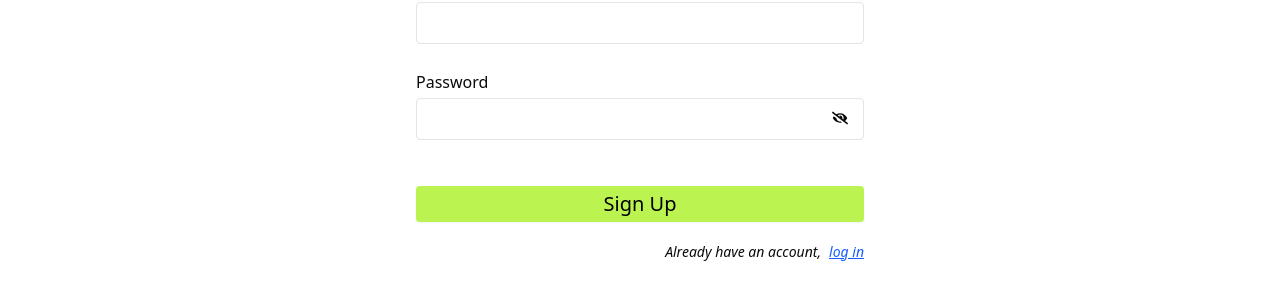
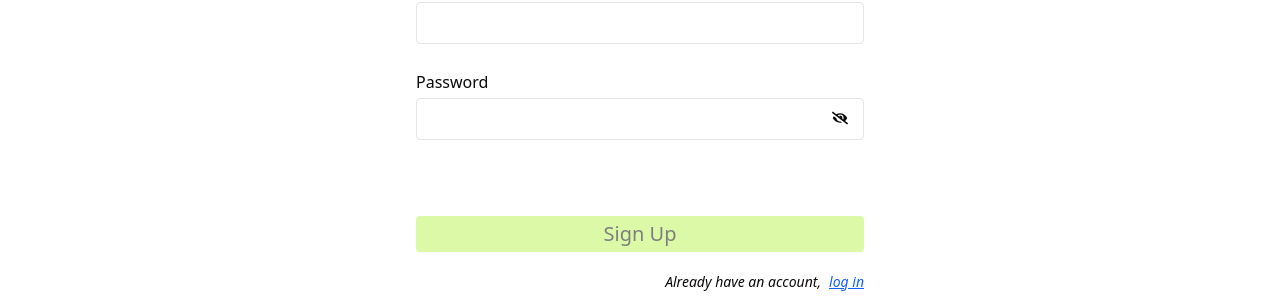
Before and after one commit to YuliaEnik/rest-client-app, a Next.js app: page /en/signup in a window 1280 px wide. Shown: the part 302-604 px from the top of the page. Built offline with nearby package versions, Linux system fonts and the light colour scheme; no server answers.

Commit message:
refactor: update errors messages

```diff
--- a/messages/be.json
+++ b/messages/be.json
@@ -73,7 +73,8 @@
       "password_min": "Пароль павінен змяшчаць мінімум 8 сімвалаў",
       "password": "Пароль павінен змяшчаць хаця б адну вялікую літару, адну малую літару, адну лічбу і адзін спецыяльны сімвал (@#$!%*?&<>)",
       "auth_failed": "Памылка аўтэнтыфікацыі",
-      "email_already_used": "Гэты email ужо зарэгістраваны"
+      "auth/email-already-in-use": "Гэты email ужо зарэгістраваны",
+      "auth/invalid-credential": "Няправільны адрас электроннай пошты і/або пароль"
     }
   },
   "restfulPage": {
--- a/messages/en.json
+++ b/messages/en.json
@@ -73,7 +73,8 @@
       "password_min": "Password must be at least 8 characters",
       "password": "Password must contain at least one uppercase letter, one lowercase letter, one number, and one special character(@#$!%*?&<>",
       "auth_failed": "Authentication failed",
-      "email_already_used": "This email is already registered"
+      "auth/email-already-in-use": "This email is already registered",
+      "auth/invalid-credential": "Invalid email or/and password"
     }
   },
   "restfulPage": {
--- a/messages/ru.json
+++ b/messages/ru.json
@@ -72,7 +72,8 @@
       "password_min": "Пароль должен содержать минимум 8 символов",
       "password": "Пароль должен содержать как минимум одну заглавную букву, одну строчную букву, одну цифру и один специальный символ (@#$!%*?&<>)",
       "auth_failed": "Ошибка аутентификации",
-      "email_already_used": "Этот email уже зарегистрирован"
+      "auth/email-already-in-use": "Этот email уже зарегистрирован",
+      "auth/invalid-credential": "Неправильный адрес электронной почты и/или пароль"
     }
   },
   "restfulPage": {
--- a/src/app/[locale]/(auth)/signin/page.tsx
+++ b/src/app/[locale]/(auth)/signin/page.tsx
@@ -5,6 +5,7 @@ import { FaEye, FaEyeSlash } from 'react-icons/fa';
 import Link from 'next/link';
 import { useRouter } from 'next/navigation';
 import { useTranslations } from 'next-intl';
+import { FirebaseError } from '@firebase/app';
 import { yupResolver } from '@hookform/resolvers/yup';
 
 import { Button } from '@/components/ui/button';
@@ -26,7 +27,7 @@ export default function SignInPage() {
   const {
     register,
     handleSubmit,
-    formState: { errors },
+    formState: { errors, isValid },
     setError,
   } = useForm<SignInFormData>({
     resolver: yupResolver(signInSchema),
@@ -39,10 +40,18 @@ export default function SignInPage() {
       router.push('/');
     } catch (error) {
       console.error('Auth error:', error);
-      setError('root', {
-        type: 'manual',
-        message: t('errors.auth_failed'),
-      });
+      if (error instanceof FirebaseError) {
+        if (error.code === 'auth/invalid-credential') {
+          setError('root', {
+            type: 'manual',
+            message: t('errors.auth/invalid-credential'),
+          });
+        } else
+          setError('root', {
+            type: 'manual',
+            message: t('errors.auth_failed'),
+          });
+      }
     } finally {
       setIsSubmitting(false);
     }
@@ -99,7 +108,7 @@ export default function SignInPage() {
         <Button
           type="submit"
           className="w-full mt-5 text-xl bg-lime-300 text-black rounded hover:bg-lime-400"
-          disabled={isSubmitting}
+          disabled={isSubmitting || !isValid}
         >
           {t('signIn')}
         </Button>
--- a/src/app/[locale]/(auth)/signup/page.tsx
+++ b/src/app/[locale]/(auth)/signup/page.tsx
@@ -6,6 +6,7 @@ import { FaEye, FaEyeSlash } from 'react-icons/fa';
 import Link from 'next/link';
 import { useRouter } from 'next/navigation';
 import { useTranslations } from 'next-intl';
+import { FirebaseError } from '@firebase/app';
 import { yupResolver } from '@hookform/resolvers/yup';
 import { createUserWithEmailAndPassword, updateProfile } from 'firebase/auth';
 
@@ -30,10 +31,11 @@ export default function SignUpPage() {
   const {
     register,
     handleSubmit,
-    formState: { errors },
+    formState: { errors, isValid },
     setError,
   } = useForm<SignUpFormData>({
     resolver: yupResolver(signUpSchema),
+    mode: 'onChange',
   });
 
   const onSubmit = async (data: SignUpFormData) => {
@@ -53,10 +55,18 @@ export default function SignUpPage() {
       router.push('/');
     } catch (error) {
       console.error('Auth error:', error);
-      setError('root', {
-        type: 'manual',
-        message: t('errors.auth_failed'),
-      });
+      if (error instanceof FirebaseError) {
+        if (error.code === 'auth/email-already-in-use')
+          setError('root', {
+            type: 'manual',
+            message: t('errors.auth/email-already-in-use'),
+          });
+        else
+          setError('root', {
+            type: 'manual',
+            message: t('errors.auth_failed'),
+          });
+      }
     } finally {
       setIsSubmitting(false);
     }
@@ -103,7 +113,7 @@ export default function SignUpPage() {
           )}
         </div>
 
-        <div className="h-20 relative">
+        <div className="relative">
           <label htmlFor="password" className="block mb-1">
             {t('password')}
           </label>
@@ -122,15 +132,15 @@ export default function SignUpPage() {
           >
             {showPassword ? <FaEye /> : <FaEyeSlash />}
           </button>
-          {errors.password && (
-            <p className="text-red-500 text-sm">{errors.password.message}</p>
-          )}
+          <p className="py-1 text-red-500 text-sm min-h-[60px]">
+            {errors.password && errors.password.message}
+          </p>
         </div>
 
         <Button
           type="submit"
-          className="w-full  mt-5 text-xl bg-lime-300 text-black rounded hover:bg-lime-400"
-          disabled={isSubmitting}
+          className="w-full text-xl bg-lime-300 text-black rounded hover:bg-lime-400"
+          disabled={isSubmitting || !isValid}
         >
           {t('signUp')}
         </Button>
```
